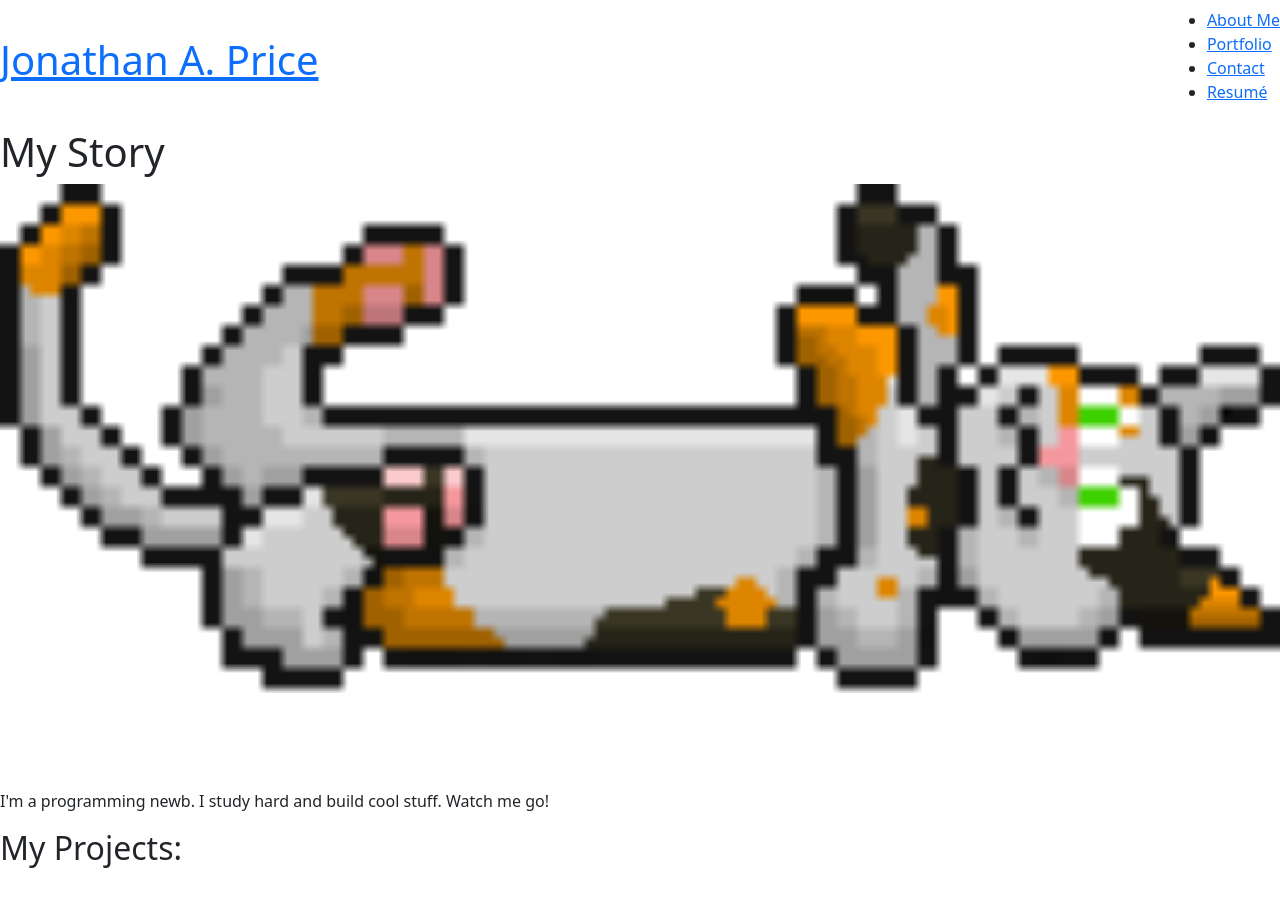
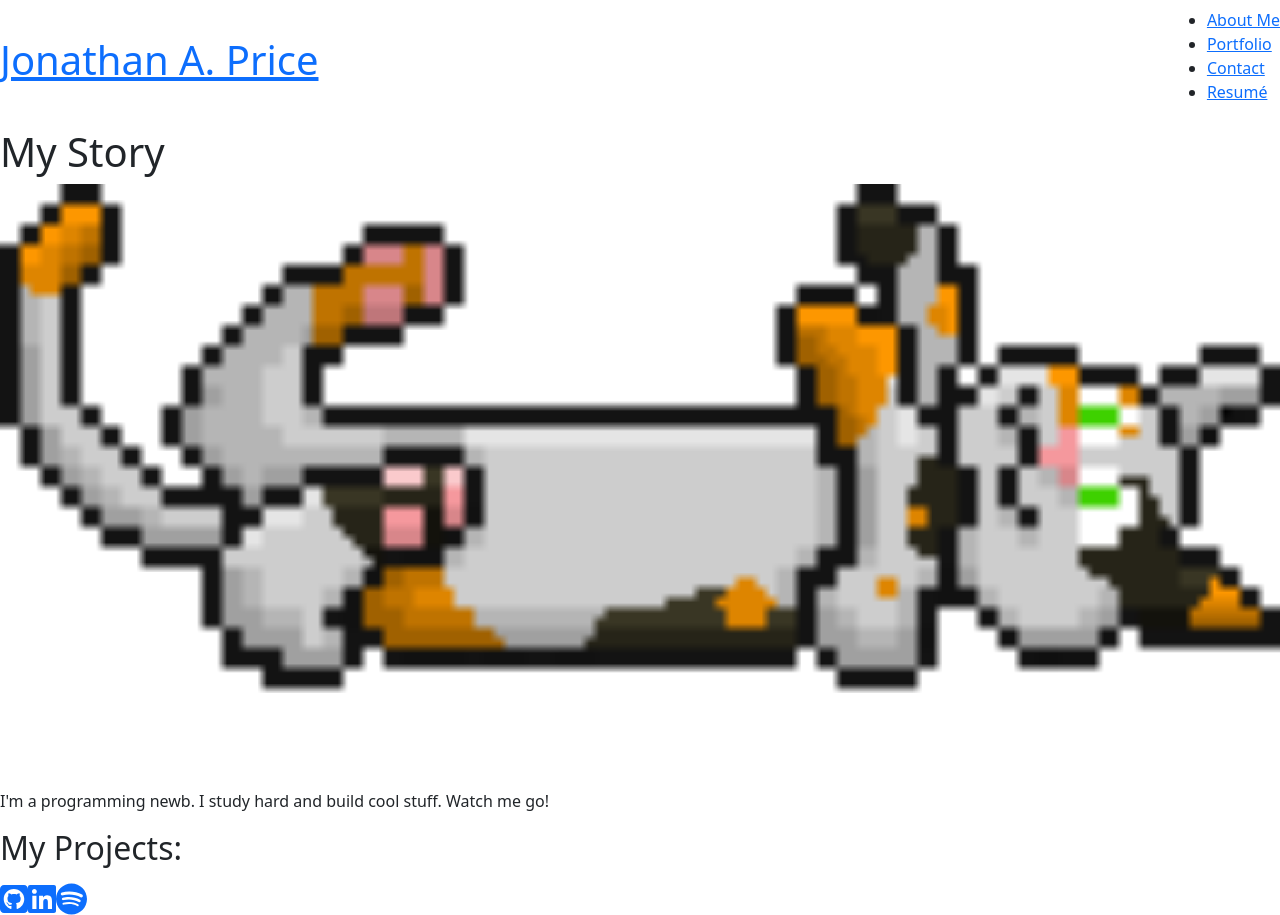
Before and after one commit to jonprice0/application-portfolio, a React (Create React App) app: page / in a window 1280 px wide. Before the commit the page ends 883 px from the top, so only its background shows below. Built offline with nearby package versions, Linux system fonts and the light colour scheme.

Commit message:
added a Footer component with fontawesome icon links to Github, Linkedin, and Spotify

```diff
--- a/package.json
+++ b/package.json
@@ -3,6 +3,10 @@
   "version": "0.1.0",
   "private": true,
   "dependencies": {
+    "@fortawesome/fontawesome-svg-core": "^6.1.2",
+    "@fortawesome/free-brands-svg-icons": "^6.1.2",
+    "@fortawesome/free-solid-svg-icons": "^6.1.2",
+    "@fortawesome/react-fontawesome": "^0.2.0",
     "@testing-library/jest-dom": "^5.16.4",
     "@testing-library/react": "^11.1.0",
     "@testing-library/user-event": "^13.5.0",
--- a/src/App.js
+++ b/src/App.js
@@ -2,6 +2,7 @@ import './App.css';
 import Header from './components/Header';
 import About from './components/About';
 import Portfolio from './components/Portfolio';
+import Footer from './components/Footer';
 
 function App() {
   return (
@@ -11,6 +12,7 @@ function App() {
         <About></About>
         <Portfolio></Portfolio>
       </main>
+      <Footer></Footer>
     </div>
   );
 }
--- a/src/components/Footer/index.js
+++ b/src/components/Footer/index.js
@@ -0,0 +1,12 @@
+import { FontAwesomeIcon } from "@fortawesome/react-fontawesome";
+import { faSquareGithub, faLinkedin, faSpotify } from "@fortawesome/free-brands-svg-icons";
+
+export default function Footer() {
+    return(
+        <footer>
+            <a href="https://github.com/jonprice0" target="_blank"><FontAwesomeIcon icon={faSquareGithub} size="2xl"/></a>
+            <a href="https://www.linkedin.com/in/jonathan-price-313829214/" target="_blank"><FontAwesomeIcon icon={faLinkedin} size="2xl"/></a>
+            <a href="https://open.spotify.com/user/jonprice0?si=8de1f4eb547d4858" target="_blank"><FontAwesomeIcon icon={faSpotify} size="2xl"/></a>
+        </footer>
+    );
+}
--- a/src/components/Navigation/index.js
+++ b/src/components/Navigation/index.js
@@ -1,4 +1,4 @@
-export default function() {
+export default function Navigation() {
     return(
         <nav>
             <ul>
--- a/src/components/Project/index.js
+++ b/src/components/Project/index.js
@@ -1,5 +1,5 @@
 
-export default function() {
+export default function Project() {
     return(
         <div>
 
```
Also changed, not shown: 1 other file (tests, documents, lock files or other folders).
